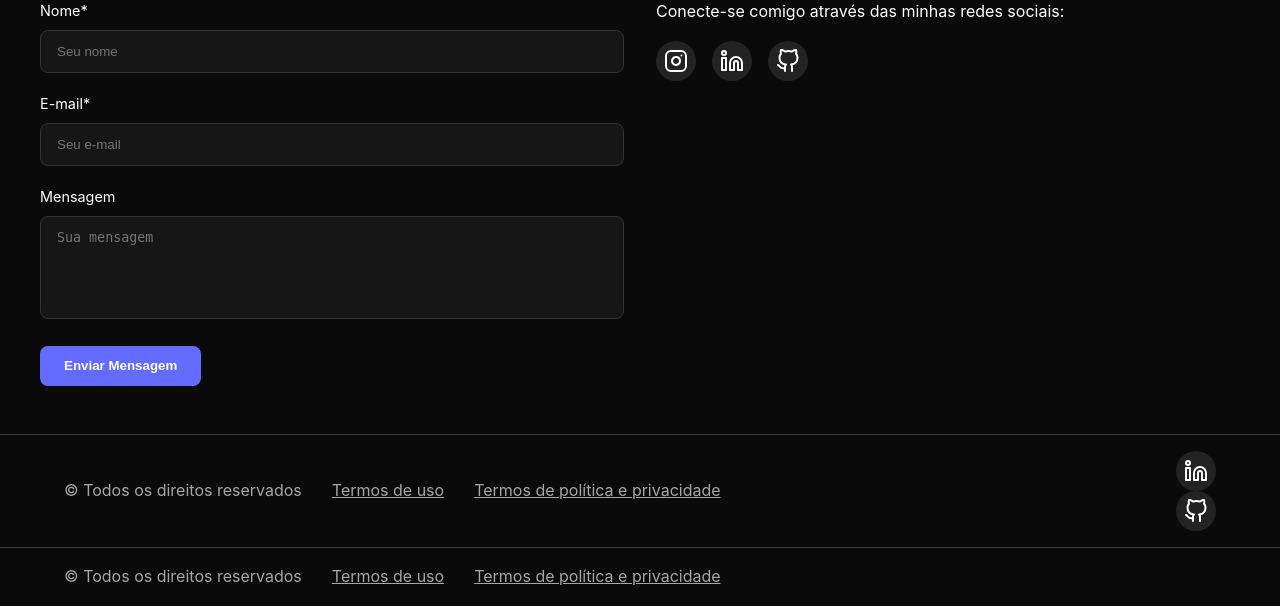
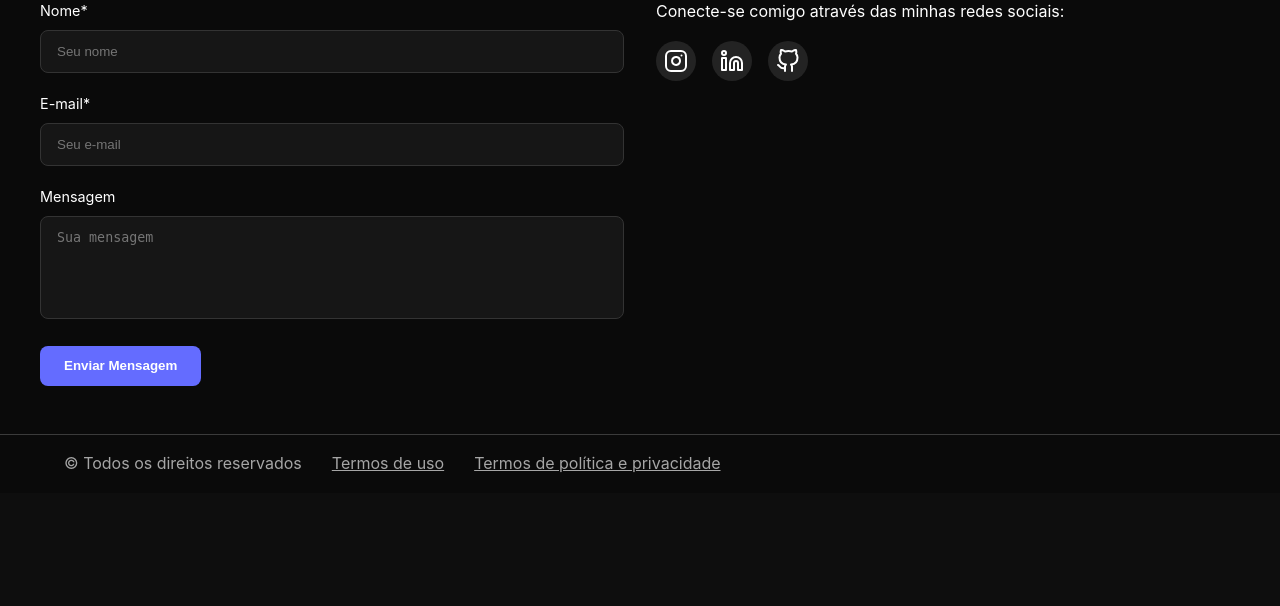
Before and after one commit to arthurMalveste/nportifolio, a Flask app: page /ArthurMalveste in a window 1280 px wide. Shown: the part 3604-4210 px from the top of the page. After the commit the page ends 4076 px from the top, so only its background shows below. Run offline with Flask 3, Linux system fonts and the light colour scheme.

Commit message:
modanca rodape

```diff
--- a/templates/main.html
+++ b/templates/main.html
@@ -226,7 +226,7 @@
         <div id="popup" class="popup" style="display: none;">
             <span class="popup-text">E-mail enviado com sucesso!</span>
         </div>
-        <section class="sec-direitos">
+        <!-- <section class="sec-direitos">
           <div class="animarUp">
               <p>
                   © Todos os direitos reservados
@@ -248,7 +248,7 @@
               </svg>
             </a>
           </div>
-      </section>
+      </section> -->
 
     </main>
     <script src="../static/js/main.js"></script>
```
